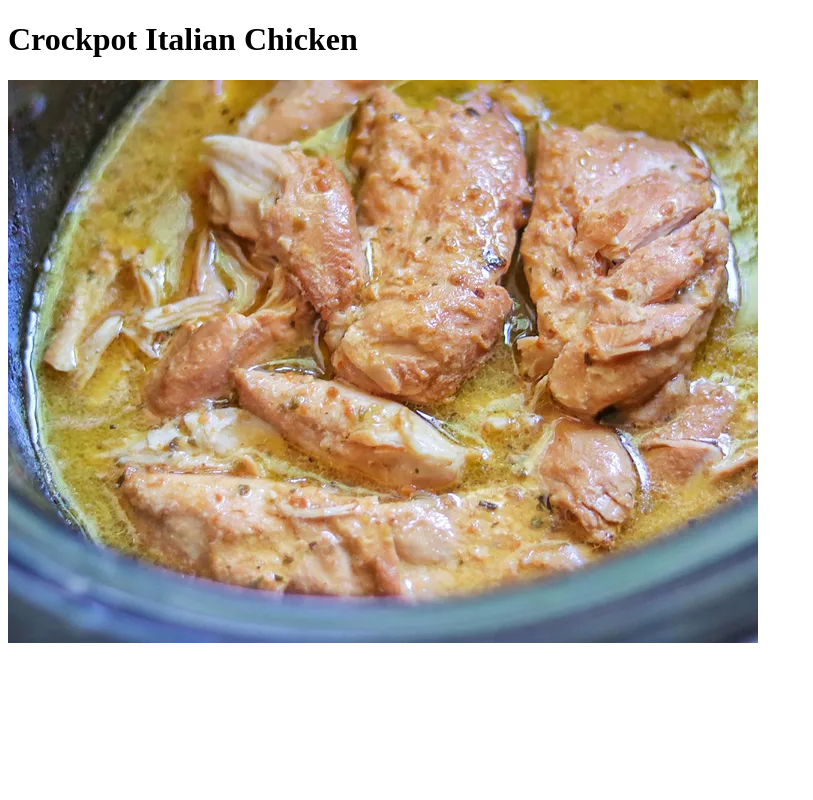
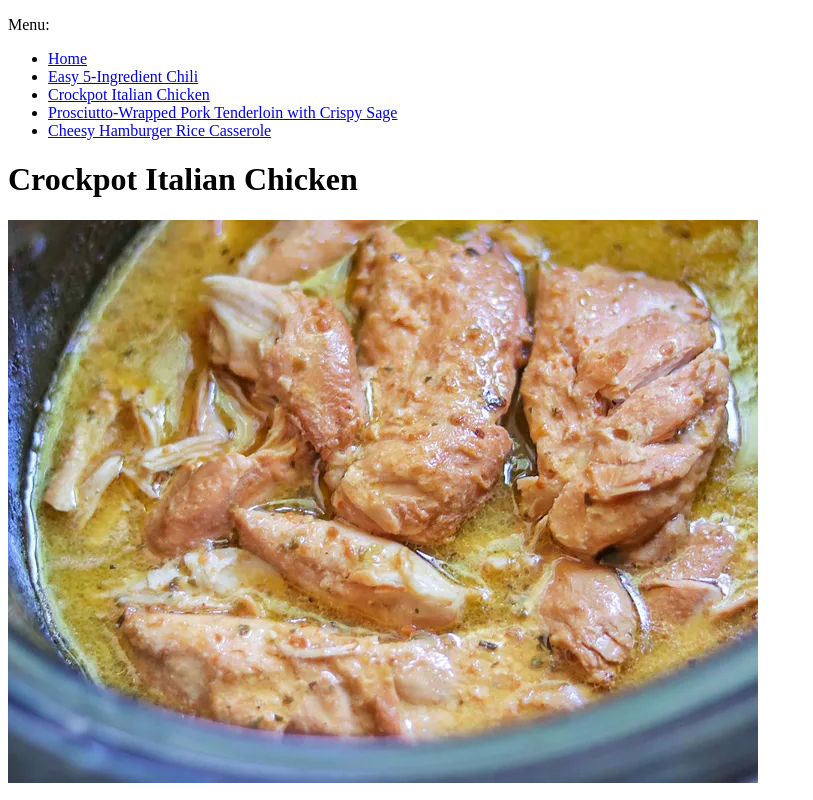
Before and after one commit to sethchun/odin-recipes, a plain HTML site: page recipes/crockpot-italian-chicken.html in a window 1280 px wide. Shown: the whole page, without its empty margins (0-813 px from the left). Drawn offline with Linux system fonts and the light colour scheme.

Commit message:
added navigation menu to top of all pages

```diff
--- a/recipes/crockpot-italian-chicken.html
+++ b/recipes/crockpot-italian-chicken.html
@@ -7,6 +7,15 @@
         <!-- Source: https://www.allrecipes.com/crockpot-italian-chicken-recipe-7501402 -->
     </head>
     <body>
+        <p>Menu:</p>
+        <ul>
+            <li><a href="../index.html">Home</a></li>
+            <li><a href="../recipes/chili.html">Easy 5-Ingredient Chili</a></li>
+            <li><a href="#">Crockpot Italian Chicken</a></li>
+            <li><a href="../recipes/fancy-pork.html">Prosciutto-Wrapped Pork Tenderloin with Crispy Sage</a></li>
+            <li><a href="../recipes/hamburger-rice-casserole.html">Cheesy Hamburger Rice Casserole</a></li>
+        </ul>
+
         <h1>Crockpot Italian Chicken</h1>
 
         <img src="/images/italian-chicken.webp" alt="delicious chicken">
```
Also changed, not shown: index.html (+4 -3 lines), recipes/chili.html (+9 -0 lines), recipes/fancy-pork.html (+9 -0 lines), recipes/hamburger-rice-casserole.html (+9 -0 lines).
